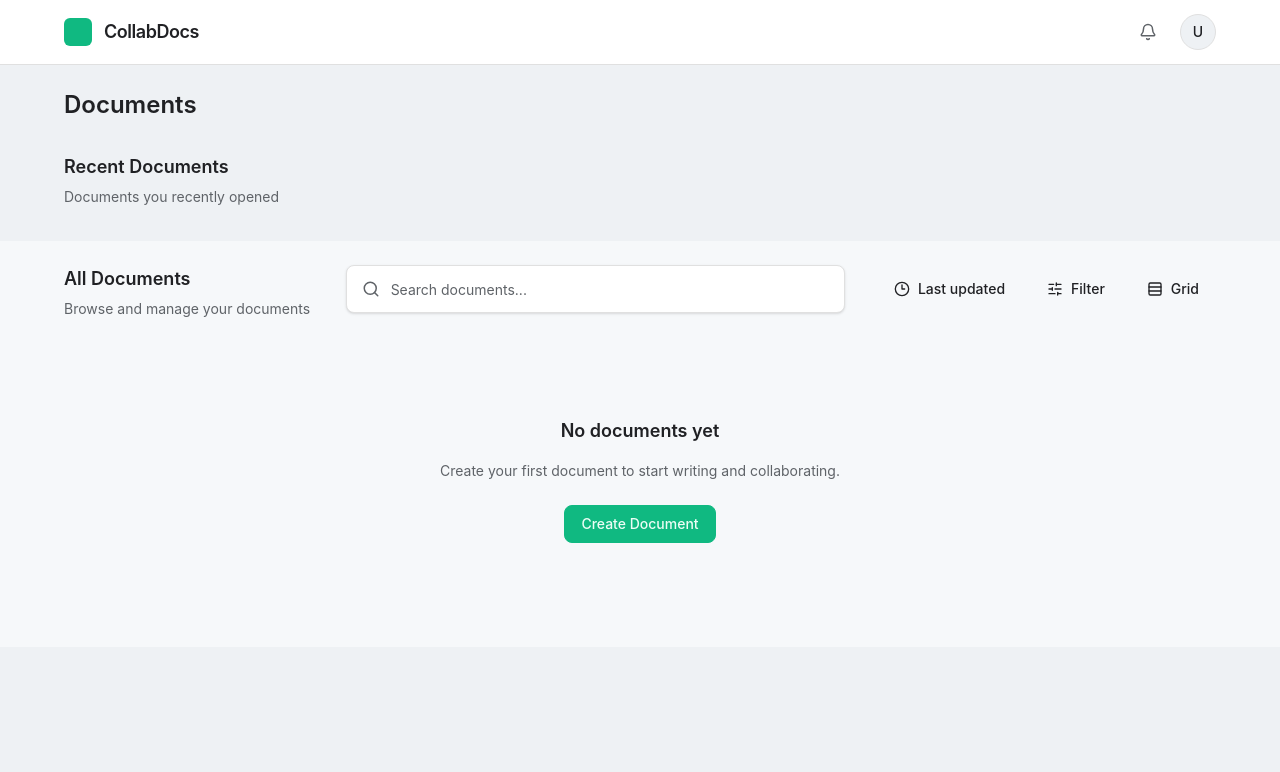
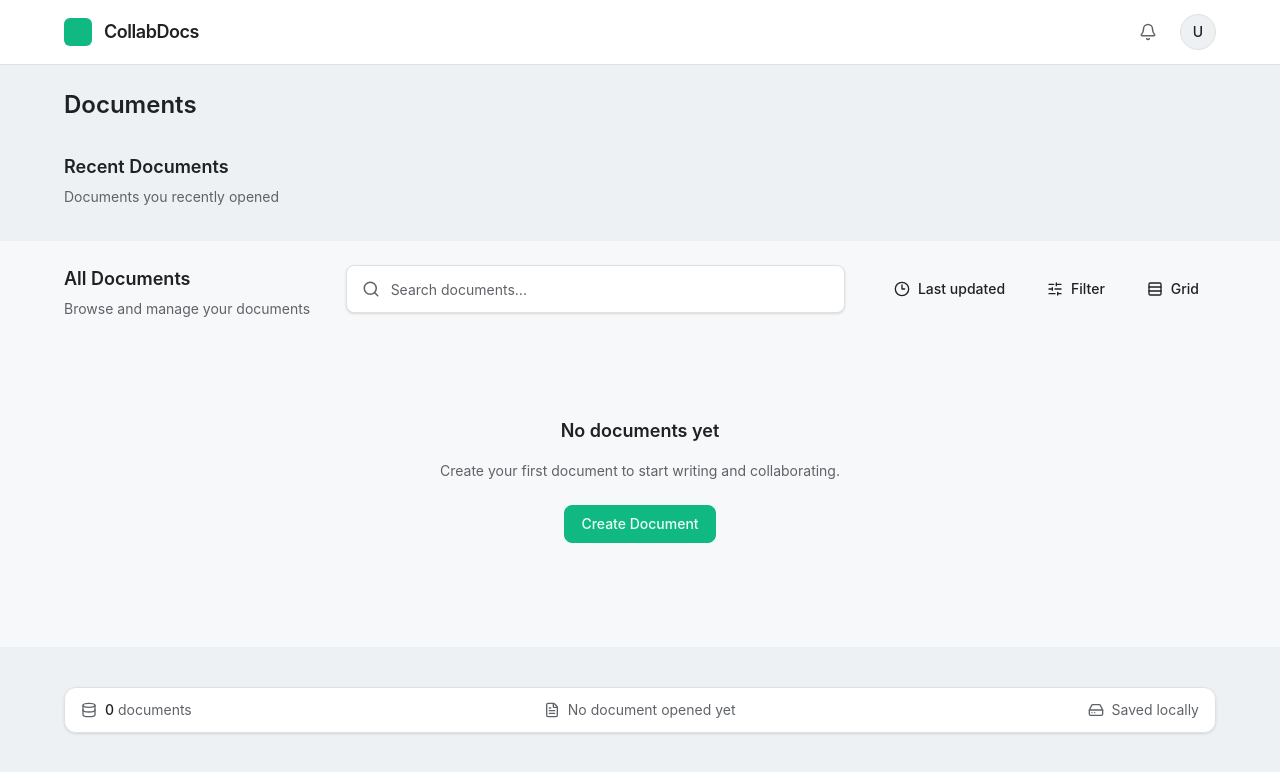
Before and after one commit to c3ngiz/Bachelor-Praxisphase, a React app in the folder frontend/: page /dashboard in a window 1280 px wide. Both pictures are taken after typing "name@example.com", "Sample123" into the empty fields and a click on the button "Sign In". Shown: the top 772 px of the page. Built offline with nearby package versions, Linux system fonts and the light colour scheme; the HTML template or start-up script is replaced by a standard one.

Commit message:
feat: add dashboardfooter

```diff
--- /dev/null
+++ b/frontend/src/features/dashboard/components/DashboardFooterStrip.tsx
@@ -0,0 +1,69 @@
+import { Database, FileText, HardDrive } from "lucide-react";
+import type { Document } from "../types/document.types";
+
+type Props = {
+  documents: Document[];
+};
+
+function formatDateTime(date?: string) {
+  if (!date) return "No recent activity";
+
+  return new Date(date).toLocaleString([], {
+    dateStyle: "medium",
+    timeStyle: "short",
+  });
+}
+
+export default function DashboardFooterStrip({ documents }: Props) {
+  const lastOpenedDocument = [...documents]
+    .filter((doc) => !!doc.lastOpenedAt)
+    .sort(
+      (a, b) =>
+        new Date(b.lastOpenedAt ?? 0).getTime() -
+        new Date(a.lastOpenedAt ?? 0).getTime(),
+    )[0];
+
+  return (
+    <div
+      className="
+        sticky bottom-4 z-20
+        flex flex-col gap-3 rounded-xl border border-(--border)
+        bg-(--bg-elevated)/95 px-4 py-3
+        text-sm text-(--fg-muted) shadow-sm backdrop-blur
+        md:flex-row md:items-center md:justify-between
+      "
+    >
+      <div className="flex items-center gap-2">
+        <Database size={16} className="shrink-0" />
+        <span>
+          <span className="font-medium text-(--fg)">{documents.length}</span>{" "}
+          {documents.length === 1 ? "document" : "documents"}
+        </span>
+      </div>
+
+      <div className="flex min-w-0 items-center gap-2">
+        <FileText size={16} className="shrink-0" />
+        <span className="truncate">
+          {lastOpenedDocument ? (
+            <>
+              Last opened:{" "}
+              <span className="font-medium text-(--fg)">
+                {lastOpenedDocument.title}
+              </span>{" "}
+              <span className="whitespace-nowrap">
+                • {formatDateTime(lastOpenedDocument.lastOpenedAt)}
+              </span>
+            </>
+          ) : (
+            "No document opened yet"
+          )}
+        </span>
+      </div>
+
+      <div className="flex items-center gap-2">
+        <HardDrive size={16} className="shrink-0" />
+        <span>Saved locally</span>
+      </div>
+    </div>
+  );
+}
--- a/frontend/src/features/dashboard/pages/DashboardPage.tsx
+++ b/frontend/src/features/dashboard/pages/DashboardPage.tsx
@@ -8,6 +8,7 @@ import SectionHeader from "@/shared/components/layout/SectionHeader";
 import DocumentsContainer from "../components/DocumentsContainer";
 import DocumentsEmptyState from "../components/DocumentsEmptyState";
 import RecentDocuments from "../components/RecentDocuments";
+import DashboardFooterStrip from "../components/DashboardFooterStrip";
 
 import CreateDocumentModal from "../components/modals/CreateDocumentModal";
 import RenameDocumentModal from "../components/modals/RenameDocumentModal";
@@ -166,6 +167,10 @@ export default function DashboardPage() {
                         />
                     )}
                 </Section>
+
+                <Section className="pt-2 pb-6">
+                    <DashboardFooterStrip documents={documents} />
+                </Section>
             </PageContainer>
 
             {selectedCount > 0 && (
```
